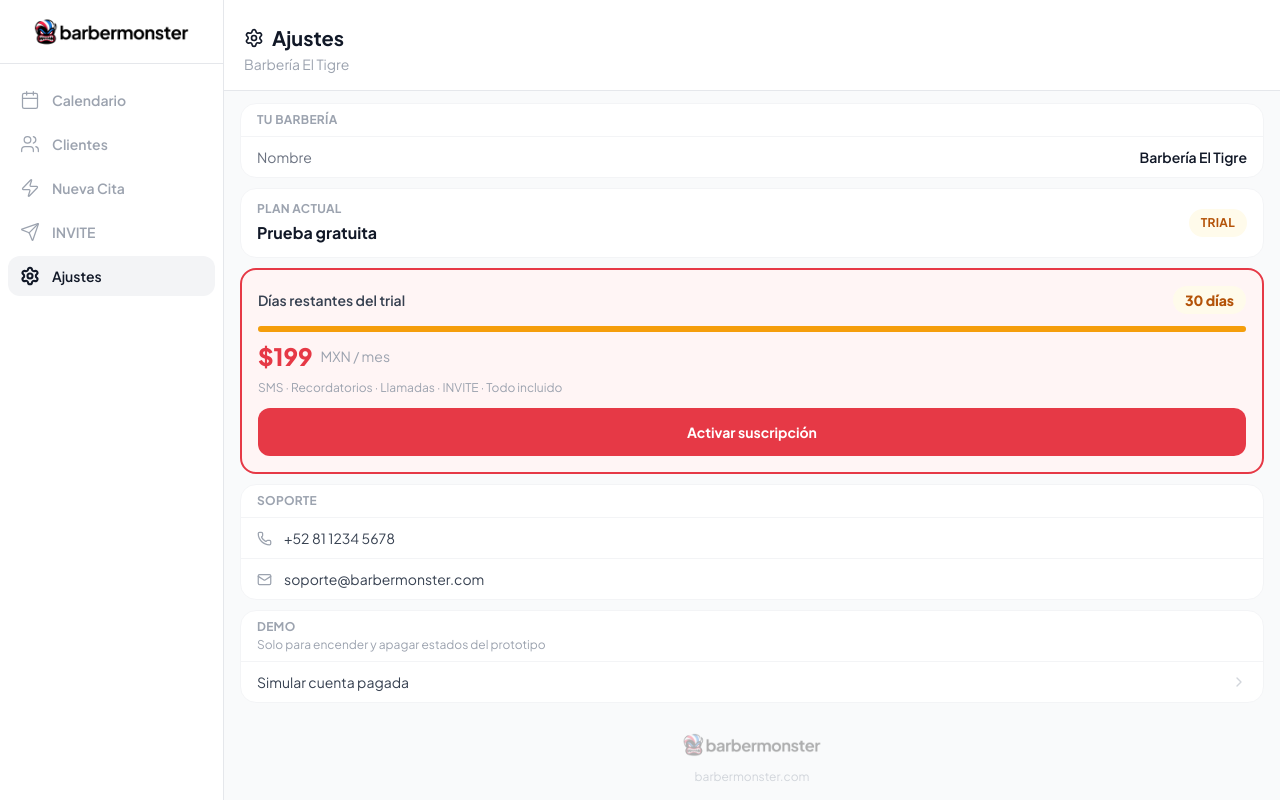
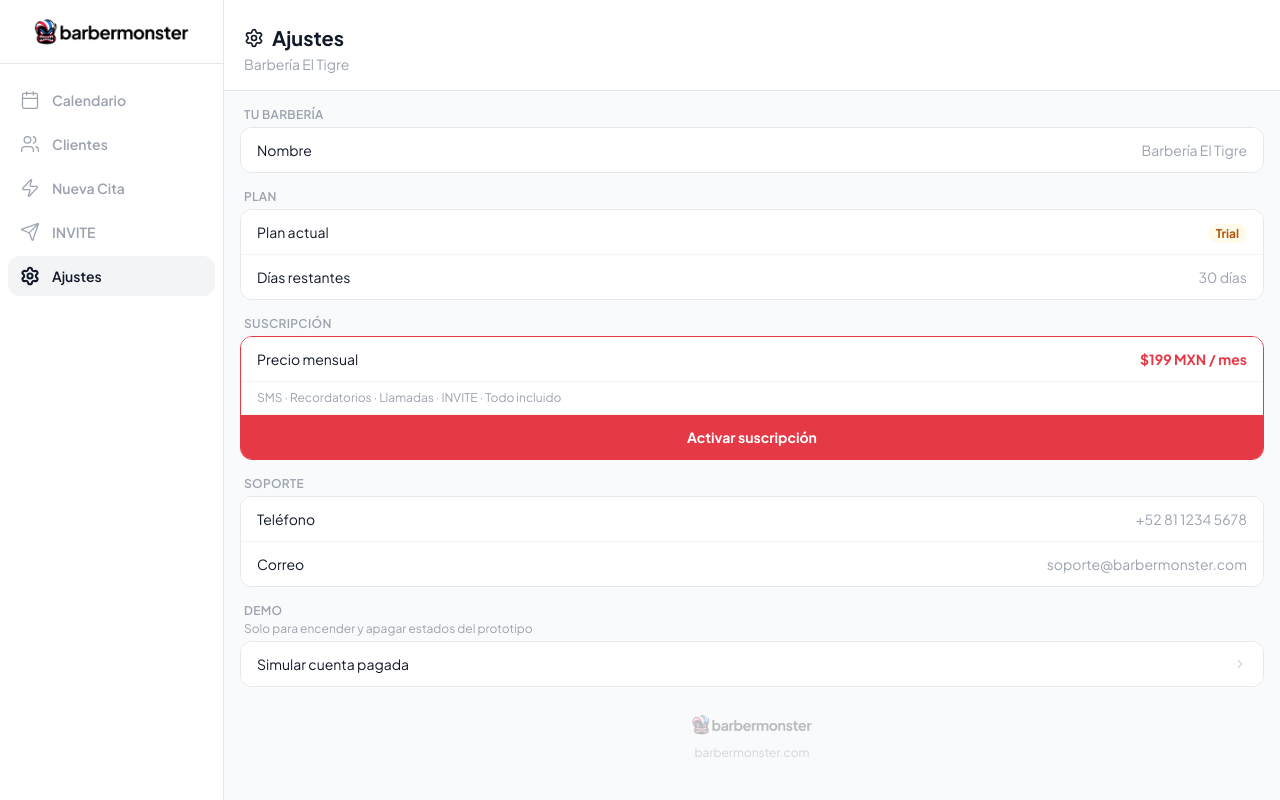
Before and after one commit to eugeniocez/bm-lite-prototype, a React (Vite) app: page /settings in a window 1280 px wide. Built offline with nearby package versions, Linux system fonts and the light colour scheme.

Commit message:
style: Settings rediseñado con patrón iOS — filas label/valor, grupos por sección, compacto

```diff
--- a/src/pages/Settings.jsx
+++ b/src/pages/Settings.jsx
@@ -1,4 +1,4 @@
-import { Settings, Shield, ChevronRight, Phone, Mail } from 'lucide-react'
+import { Settings, Shield, ChevronRight } from 'lucide-react'
 import { useNegocioStore } from '../store/negocio'
 import PageHeader from '../components/shared/PageHeader'
 
@@ -11,6 +11,41 @@
   return Math.max(0, 30 - diff)
 }
 
+function SectionLabel({ label, sub }) {
+  return (
+    <div className="px-1 pt-4 pb-1">
+      <p className="text-xs font-semibold text-gray-400 dark:text-gray-500 uppercase tracking-wide">{label}</p>
+      {sub && <p className="text-xs text-gray-400 dark:text-gray-500 mt-0.5">{sub}</p>}
+    </div>
+  )
+}
+
+function Row({ label, value, chevron, onPress, danger }) {
+  const base = "flex items-center justify-between px-4 py-3 bg-white dark:bg-gray-900"
+  return onPress ? (
+    <button onClick={onPress} className={`${base} w-full text-left active:bg-gray-100 dark:active:bg-gray-800 transition-colors`}>
+      <span className={`text-sm ${danger ? 'text-red-500' : 'text-gray-900 dark:text-white'}`}>{label}</span>
+      <span className="flex items-center gap-1">
+        {value && <span className="text-sm text-gray-400 dark:text-gray-500">{value}</span>}
+        {chevron && <ChevronRight size={14} className="text-gray-300 dark:text-gray-600" />}
+      </span>
+    </button>
+  ) : (
+    <div className={base}>
+      <span className="text-sm text-gray-900 dark:text-white">{label}</span>
+      {value && <span className="text-sm text-gray-400 dark:text-gray-500">{value}</span>}
+    </div>
+  )
+}
+
+function Group({ children }) {
+  return (
+    <div className="rounded-xl overflow-hidden border border-gray-200 dark:border-gray-800 divide-y divide-gray-100 dark:divide-gray-800">
+      {children}
+    </div>
+  )
+}
+
 export default function SettingsPage() {
   const { nombreBarberia, plan, fechaRegistro, activarSuscripcion } = useNegocioStore()
   const esTrial = plan === 'trial'
@@ -21,120 +56,92 @@
     <div className="flex flex-col flex-1 bg-gray-50 dark:bg-gray-950 overflow-hidden">
       <PageHeader title="Ajustes" subtitle={nombreBarberia} icon={Settings} />
 
-      <div className="flex-1 overflow-y-auto px-4 py-3 space-y-2.5 pb-24">
+      <div className="flex-1 overflow-y-auto px-4 pb-24">
 
-        {/* Tu barbería */}
-        <div className="bg-white dark:bg-gray-900 rounded-2xl border border-gray-100 dark:border-gray-800 overflow-hidden">
-          <div className="px-4 py-2 border-b border-gray-100 dark:border-gray-800">
-            <p className="text-xs font-bold text-gray-400 uppercase tracking-wide">Tu barbería</p>
-          </div>
-          <div className="px-4 py-2.5 flex items-center justify-between">
-            <p className="text-sm text-gray-500 dark:text-gray-400">Nombre</p>
-            <p className="text-sm font-semibold text-gray-900 dark:text-white">{nombreBarberia}</p>
-          </div>
-        </div>
+        {/* Barbería */}
+        <SectionLabel label="Tu barbería" />
+        <Group>
+          <Row label="Nombre" value={nombreBarberia} />
+        </Group>
 
-        {/* Plan actual */}
-        <div className="bg-white dark:bg-gray-900 rounded-2xl border border-gray-100 dark:border-gray-800 px-4 py-3 flex items-center justify-between">
-          <div>
-            <p className="text-xs font-bold text-gray-400 dark:text-gray-500 uppercase tracking-wide mb-1">Plan actual</p>
-            <p className="text-base font-bold text-gray-900 dark:text-white">
-              {esTrial ? 'Prueba gratuita' : 'Suscripción activa'}
-            </p>
-          </div>
+        {/* Plan */}
+        <SectionLabel label="Plan" />
+        <Group>
+          <Row
+            label="Plan actual"
+            value={
               <span
-            className="text-xs font-bold px-3 py-1.5 rounded-full uppercase tracking-wide"
-            style={esTrial
-              ? { background: '#FFFBEB', color: '#B45309' }
-              : { background: '#F0FDF4', color: '#166534' }
-            }
+                className="text-xs font-bold px-2 py-0.5 rounded-full"
+                style={esTrial ? { background: '#FFFBEB', color: '#B45309' } : { background: '#F0FDF4', color: '#166534' }}
               >
                 {esTrial ? 'Trial' : 'Activo'}
               </span>
+            }
+          />
+          {esTrial && <Row label="Días restantes" value={dias === 0 ? 'Expirado' : `${dias} días`} />}
+        </Group>
+
+        {/* CTA — solo trial */}
+        {esTrial && (
+          <>
+            <SectionLabel label="Suscripción" />
+            <div
+              className="rounded-xl overflow-hidden"
+              style={{ border: `1.5px solid ${ACCENT}` }}
+            >
+              <div className="px-4 py-3 bg-white dark:bg-gray-900 flex items-center justify-between border-b border-gray-100 dark:border-gray-800">
+                <span className="text-sm text-gray-900 dark:text-white">Precio mensual</span>
+                <span className="text-sm font-bold" style={{ color: ACCENT }}>$199 MXN / mes</span>
               </div>
-
-        {/* CTA suscripción — solo en trial */}
-        {esTrial && (
-          <div className="rounded-2xl p-4 space-y-3" style={{ border: `2px solid ${ACCENT}`, background: '#FFF5F5' }}>
-            <div className="flex items-center justify-between">
-              <p className="text-sm font-semibold text-gray-700">Días restantes del trial</p>
-              <span
-                className="text-sm font-extrabold px-3 py-1 rounded-full"
-                style={urgente ? { background: '#FEF2F2', color: ACCENT } : { background: '#FFFBEB', color: '#B45309' }}
-              >
-                {dias === 0 ? 'Expirado' : dias === 1 ? '1 día' : `${dias} días`}
-              </span>
+              <div className="px-4 py-2 bg-white dark:bg-gray-900 border-b border-gray-100 dark:border-gray-800">
+                <p className="text-xs text-gray-400">SMS · Recordatorios · Llamadas · INVITE · Todo incluido</p>
               </div>
-            <div className="w-full bg-gray-200 rounded-full h-1.5">
-              <div
-                className="h-1.5 rounded-full transition-all"
-                style={{ width: `${Math.max(4, (dias / 30) * 100)}%`, background: urgente ? ACCENT : '#F59E0B' }}
-              />
-            </div>
-            <div className="flex items-end gap-2">
-              <p className="text-2xl font-extrabold leading-none" style={{ color: ACCENT }}>$199</p>
-              <p className="text-gray-400 text-sm mb-0.5">MXN / mes</p>
-            </div>
-            <p className="text-xs text-gray-400">SMS · Recordatorios · Llamadas · INVITE · Todo incluido</p>
               <button
                 onClick={activarSuscripcion}
-              className="w-full text-white font-bold py-3.5 rounded-xl text-sm transition-all active:scale-[.98]"
+                className="w-full px-4 py-3 text-sm font-bold text-white transition-all active:opacity-80"
                 style={{ background: ACCENT }}
               >
                 Activar suscripción
               </button>
             </div>
+          </>
         )}
 
-        {/* Plan activo */}
+        {/* Activo */}
         {!esTrial && (
-          <div className="bg-white dark:bg-gray-900 rounded-2xl border border-gray-100 dark:border-gray-800 px-4 py-4 flex items-center gap-3">
-            <div className="w-9 h-9 bg-green-100 rounded-xl flex items-center justify-center shrink-0">
-              <Shield size={18} className="text-green-700" />
+          <>
+            <SectionLabel label="Suscripción" />
+            <Group>
+              <div className="flex items-center gap-3 px-4 py-3 bg-white dark:bg-gray-900">
+                <Shield size={16} className="text-green-600 shrink-0" />
+                <span className="text-sm text-gray-900 dark:text-white">Suscripción activa</span>
+                <span className="text-sm text-gray-400 ml-auto">$199 MXN / mes</span>
               </div>
-            <div>
-              <p className="text-sm font-semibold text-gray-900 dark:text-white">Suscripción activa</p>
-              <p className="text-xs text-gray-400 mt-0.5">$199 MXN / mes · Todo incluido</p>
-            </div>
-          </div>
+            </Group>
+          </>
         )}
 
         {/* Soporte */}
-        <div className="bg-white dark:bg-gray-900 rounded-2xl border border-gray-100 dark:border-gray-800 overflow-hidden">
-          <div className="px-4 py-2 border-b border-gray-100 dark:border-gray-800">
-            <p className="text-xs font-bold text-gray-400 uppercase tracking-wide">Soporte</p>
-          </div>
-          <div className="px-4 py-2.5 flex items-center gap-3 border-b border-gray-100 dark:border-gray-800">
-            <Phone size={15} className="text-gray-400 shrink-0" />
-            <p className="text-sm text-gray-700 dark:text-gray-300">+52 81 1234 5678</p>
-          </div>
-          <div className="px-4 py-2.5 flex items-center gap-3">
-            <Mail size={15} className="text-gray-400 shrink-0" />
-            <p className="text-sm text-gray-700 dark:text-gray-300">soporte@barbermonster.com</p>
-          </div>
-        </div>
+        <SectionLabel label="Soporte" />
+        <Group>
+          <Row label="Teléfono" value="+52 81 1234 5678" />
+          <Row label="Correo" value="soporte@barbermonster.com" />
+        </Group>
 
         {/* Demo */}
-        <div className="bg-white dark:bg-gray-900 rounded-2xl border border-gray-100 dark:border-gray-800 overflow-hidden">
-          <div className="px-4 py-2 border-b border-gray-100 dark:border-gray-800">
-            <p className="text-xs font-bold text-gray-400 uppercase tracking-wide">Demo</p>
-            <p className="text-xs text-gray-400 mt-0.5">Solo para encender y apagar estados del prototipo</p>
-          </div>
-          <button
-            onClick={esTrial ? activarSuscripcion : () => useNegocioStore.setState({ plan: 'trial' })}
-            className="w-full px-4 py-2.5 flex items-center justify-between hover:bg-gray-50 dark:hover:bg-gray-800 transition-colors"
-          >
-            <p className="text-sm text-gray-700 dark:text-gray-300">
-              {esTrial ? 'Simular cuenta pagada' : 'Simular trial'}
-            </p>
-            <ChevronRight size={16} className="text-gray-300" />
-          </button>
-        </div>
+        <SectionLabel label="Demo" sub="Solo para encender y apagar estados del prototipo" />
+        <Group>
+          <Row
+            label={esTrial ? 'Simular cuenta pagada' : 'Simular trial'}
+            chevron
+            onPress={esTrial ? activarSuscripcion : () => useNegocioStore.setState({ plan: 'trial' })}
+          />
+        </Group>
 
         {/* Logo */}
-        <div className="flex flex-col items-center pt-4 pb-2 gap-2">
-          <img src="/logo.webp" alt="BarberMonster" className="h-8 dark:hidden opacity-30" />
-          <img src="/logo-white.webp" alt="BarberMonster" className="h-8 hidden dark:block opacity-30" />
+        <div className="flex flex-col items-center pt-6 pb-2 gap-1.5">
+          <img src="/logo.webp" alt="BarberMonster" className="h-7 dark:hidden opacity-25" />
+          <img src="/logo-white.webp" alt="BarberMonster" className="h-7 hidden dark:block opacity-25" />
           <p className="text-xs text-gray-300 dark:text-gray-700">barbermonster.com</p>
         </div>
 
```
Lines whose indentation alone changed are shown as unchanged.
